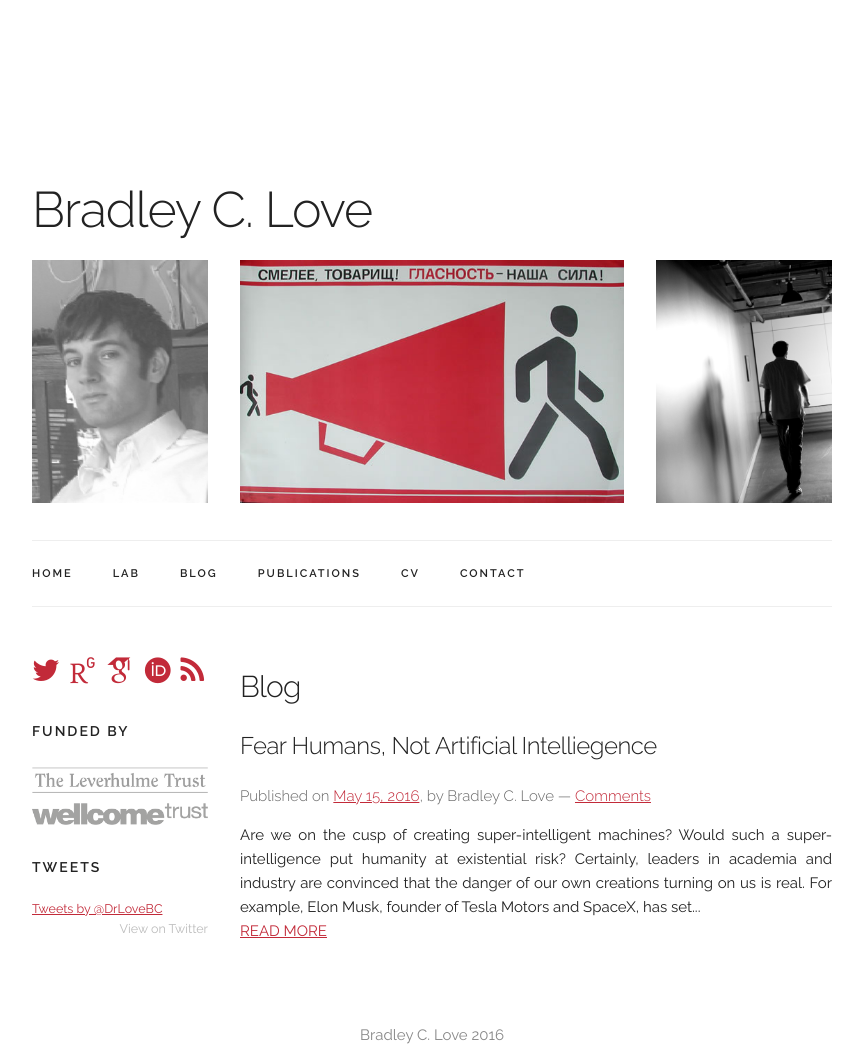
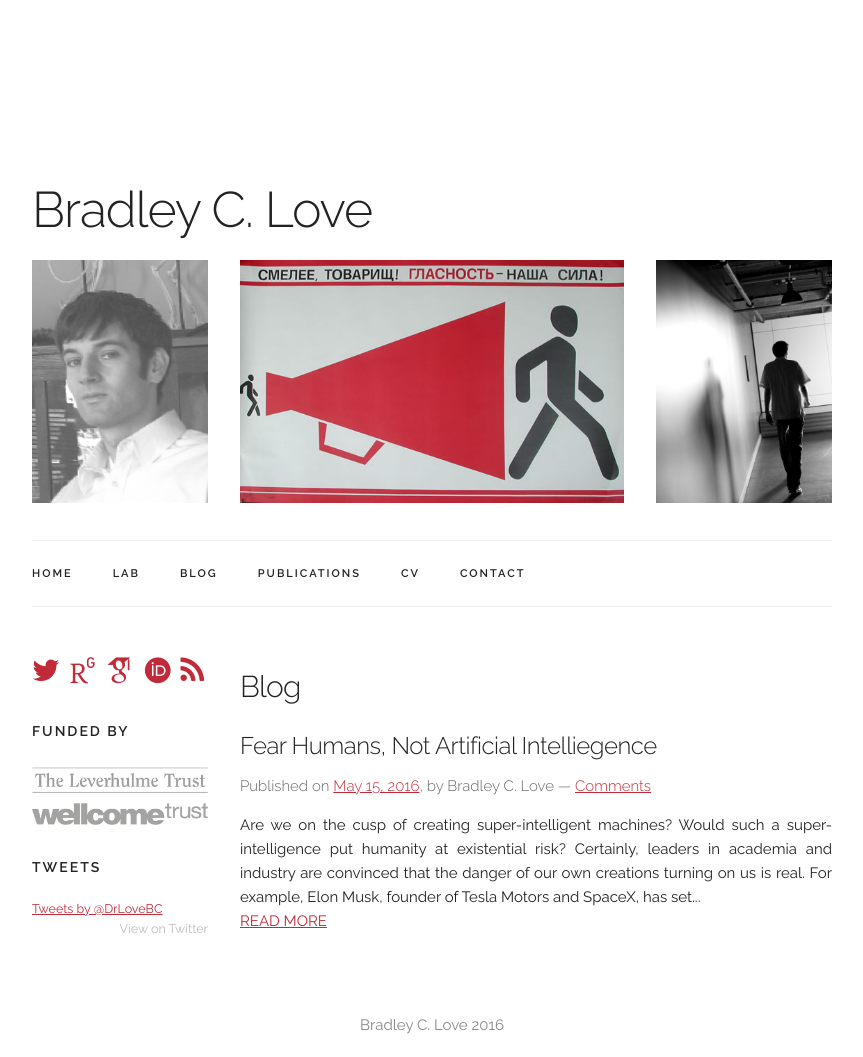
Before and after one commit to lovebc/lovebc.github.io, a Jekyll site: the page built from blog.html, in a window 1280 px wide. Shown: the whole page, without its empty margins (208-1071 px from the left). Built offline with Jekyll 4.4.1, drawn with Linux system fonts in a browser that asks for light colours; nearby versions of some CDN libraries; some web fonts are replaced; comment, search, counter and statistics services are not loaded.

Commit message:
Update blog.html

```diff
--- a/blog.html
+++ b/blog.html
@@ -9,7 +9,7 @@
       <div id="posts">
 
       <article class="post">
-        <h5 ><a href="{{ site.baseurl }}{{ post.url }}" style ="text-decoration: none; color: #222">{{ post.title }}</a></h5>
+        <h5 style="margin-bottom: 1rem"><a href="{{ site.baseurl }}{{ post.url }}" style ="text-decoration: none; color: #222">{{ post.title }}</a></h5>
         <div class ="date">Published on <a href="{{ site.baseurl }}{{ post.url }}">{{ post.date | date: "%B %e, %Y" }}</a>,
          by {{ post.author }}
   — <a href="{{ site.baseurl }}{{ post.url }}#disqus_thread" data-disqus-identifier="{{ post.url }}">Comments</a>
```
